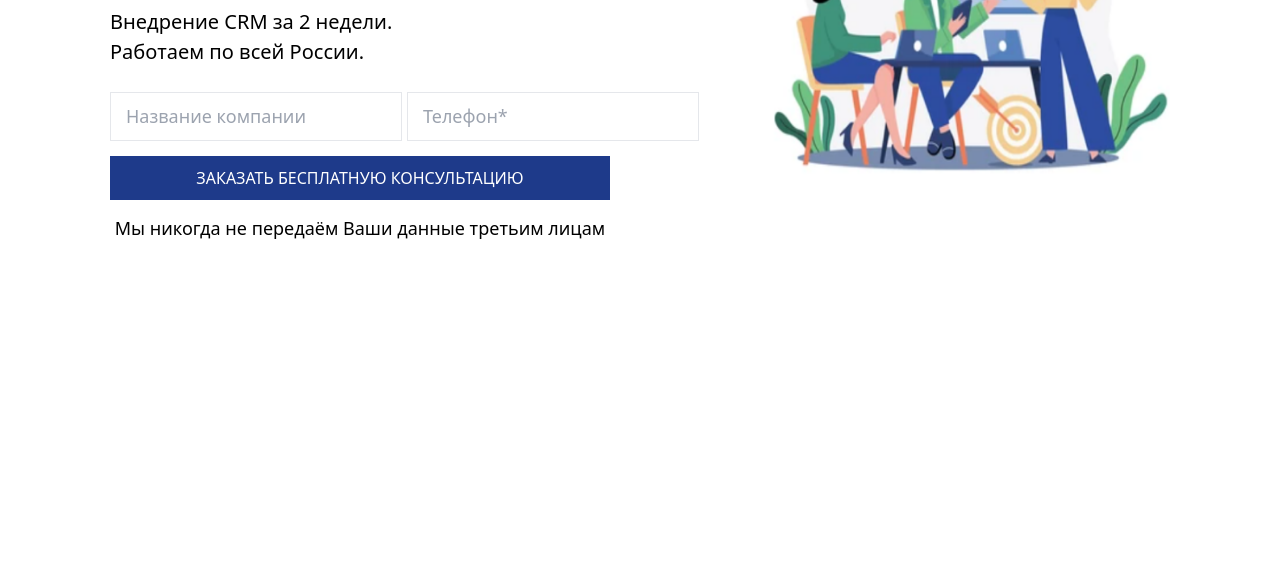
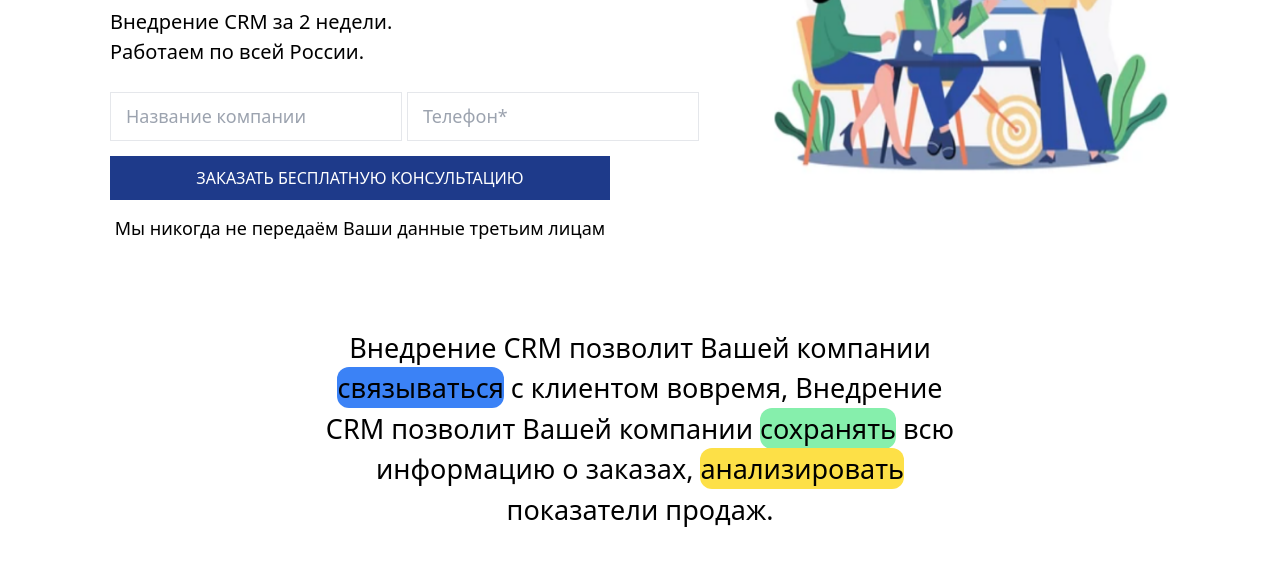
Before and after one commit to Firdavs001-hue/git3-w, a website: page src/index.html in a window 1280 px wide. Shown: the part 291-856 px from the top of the page. Before the commit the page ends 800 px from the top, so only its background shows below. Drawn offline with nearby package versions, Linux system fonts and the light colour scheme; files that its build step writes are made by us from their sources.

Commit message:
section 2

```diff
--- a/src/index.html
+++ b/src/index.html
@@ -51,6 +51,11 @@
                 </div>
 
             </section>
+
+            <!--Section 2-->
+            <section class="flex flex-col justify-center items-center  gap-[15px] h-[300px]">
+                <p class="w-[400px] lg:w-[660px] text-[27px] text-center">Внедрение CRM позволит Вашей компании  <span class="bg-blue-500 rounded-xl py-[2px] px-[px]">связываться</span>   с клиентом вовремя, Внедрение CRM позволит Вашей компании  <span class="bg-green-300 rounded-xl py-[2px] px-[px]">сохранять</span>  всю информацию о заказах,    <span class="bg-yellow-300 rounded-xl py-[2px] px-[px]">анализировать</span>  показатели продаж.</p>
+            </section>
         </main>
     </body>
 </html>
```
